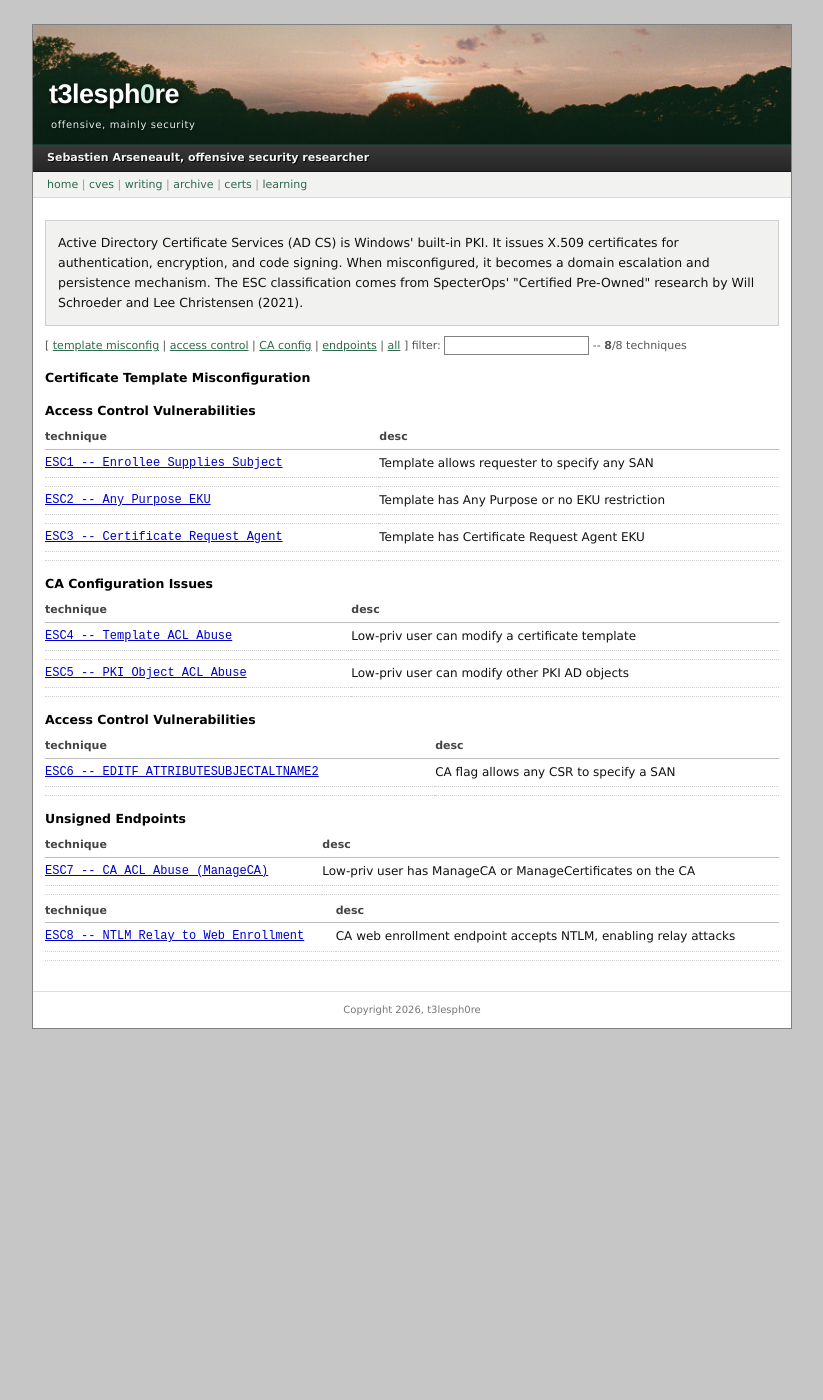
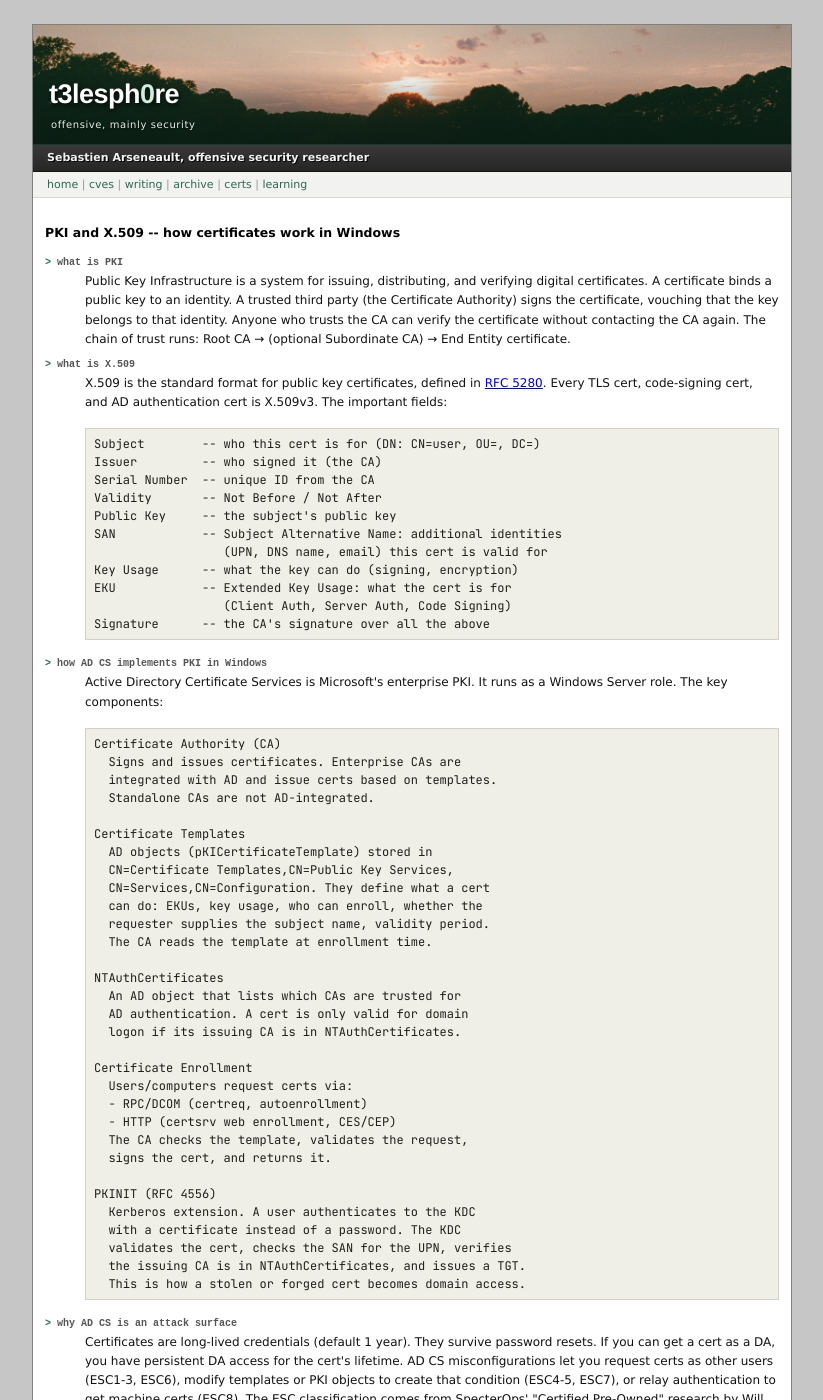
Before and after one commit to t3lesph0re/t3lesph0re.github.io, a Jekyll site: the page built from adcs.html, in a window 1280 px wide and 1400 px high. Shown: the whole window, without its empty margins (228-1051 px from the left). Built offline with Jekyll 4.4.1, drawn with Linux system fonts in a browser that asks for light colours; some of the changed text lies outside the part shown.

Commit message:
Add PKI/X.509 primer to AD CS page, rename what to desc, canonical refs

```diff
--- a/adcs.html
+++ b/adcs.html
@@ -3,8 +3,71 @@ layout: default
 title: "AD CS abuse"
 ---
 
+<div class="blockhdr">PKI and X.509 -- how certificates work in Windows</div>
+
+<div style="padding:0 0 12px;font-size:12px;line-height:1.6">
+<dl>
+<dt style="font-family:'Courier New',monospace;font-size:10px;font-weight:bold;color:#555;margin:8px 0 1px"><span style="color:#2d6a4f">> </span>what is PKI</dt>
+<dd>Public Key Infrastructure is a system for issuing, distributing, and verifying digital certificates. A certificate binds a public key to an identity. A trusted third party (the Certificate Authority) signs the certificate, vouching that the key belongs to that identity. Anyone who trusts the CA can verify the certificate without contacting the CA again. The chain of trust runs: Root CA → (optional Subordinate CA) → End Entity certificate.</dd>
+
+<dt style="font-family:'Courier New',monospace;font-size:10px;font-weight:bold;color:#555;margin:8px 0 1px"><span style="color:#2d6a4f">> </span>what is X.509</dt>
+<dd>X.509 is the standard format for public key certificates, defined in <a href="https://www.rfc-editor.org/rfc/rfc5280" target="_blank" rel="noopener">RFC 5280</a>. Every TLS cert, code-signing cert, and AD authentication cert is X.509v3. The important fields:
+<pre style="font-family:'JetBrains Mono',ui-monospace,'Courier New',monospace;font-size:12px;line-height:1.5;background:#efeee7;border:1px solid #d3d0c4;color:#1f1e1a;padding:6px 8px;white-space:pre-wrap;word-break:break-all;margin:4px 0 6px;font-feature-settings:'liga' 0,'calt' 0">Subject        -- who this cert is for (DN: CN=user, OU=, DC=)
+Issuer         -- who signed it (the CA)
+Serial Number  -- unique ID from the CA
+Validity       -- Not Before / Not After
+Public Key     -- the subject's public key
+SAN            -- Subject Alternative Name: additional identities
+                  (UPN, DNS name, email) this cert is valid for
+Key Usage      -- what the key can do (signing, encryption)
+EKU            -- Extended Key Usage: what the cert is for
+                  (Client Auth, Server Auth, Code Signing)
+Signature      -- the CA's signature over all the above</pre></dd>
+
+<dt style="font-family:'Courier New',monospace;font-size:10px;font-weight:bold;color:#555;margin:8px 0 1px"><span style="color:#2d6a4f">> </span>how AD CS implements PKI in Windows</dt>
+<dd>Active Directory Certificate Services is Microsoft's enterprise PKI. It runs as a Windows Server role. The key components:
+<pre style="font-family:'JetBrains Mono',ui-monospace,'Courier New',monospace;font-size:12px;line-height:1.5;background:#efeee7;border:1px solid #d3d0c4;color:#1f1e1a;padding:6px 8px;white-space:pre-wrap;word-break:break-all;margin:4px 0 6px;font-feature-settings:'liga' 0,'calt' 0">Certificate Authority (CA)
+  Signs and issues certificates. Enterprise CAs are
+  integrated with AD and issue certs based on templates.
+  Standalone CAs are not AD-integrated.
+
+Certificate Templates
+  AD objects (pKICertificateTemplate) stored in
+  CN=Certificate Templates,CN=Public Key Services,
+  CN=Services,CN=Configuration. They define what a cert
+  can do: EKUs, key usage, who can enroll, whether the
+  requester supplies the subject name, validity period.
+  The CA reads the template at enrollment time.
+
+NTAuthCertificates
+  An AD object that lists which CAs are trusted for
+  AD authentication. A cert is only valid for domain
+  logon if its issuing CA is in NTAuthCertificates.
+
+Certificate Enrollment
+  Users/computers request certs via:
+  - RPC/DCOM (certreq, autoenrollment)
+  - HTTP (certsrv web enrollment, CES/CEP)
+  The CA checks the template, validates the request,
+  signs the cert, and returns it.
+
+PKINIT (RFC 4556)
+  Kerberos extension. A user authenticates to the KDC
+  with a certificate instead of a password. The KDC
+  validates the cert, checks the SAN for the UPN, verifies
+  the issuing CA is in NTAuthCertificates, and issues a TGT.
+  This is how a stolen or forged cert becomes domain access.</pre></dd>
+
+<dt style="font-family:'Courier New',monospace;font-size:10px;font-weight:bold;color:#555;margin:8px 0 1px"><span style="color:#2d6a4f">> </span>why AD CS is an attack surface</dt>
+<dd>Certificates are long-lived credentials (default 1 year). They survive password resets. If you can get a cert as a DA, you have persistent DA access for the cert's lifetime. AD CS misconfigurations let you request certs as other users (ESC1-3, ESC6), modify templates or PKI objects to create that condition (ESC4-5, ESC7), or relay authentication to get machine certs (ESC8). The ESC classification comes from SpecterOps' "Certified Pre-Owned" research by Will Schroeder and Lee Christensen (2021).</dd>
+
+<dt style="font-family:'Courier New',monospace;font-size:10px;font-weight:bold;color:#555;margin:8px 0 1px"><span style="color:#2d6a4f">> </span>references</dt>
+<dd>[ <a href="https://www.rfc-editor.org/rfc/rfc5280" target="_blank" rel="noopener">RFC 5280 -- X.509 PKI Certificate Profile</a> ] · [ <a href="https://learn.microsoft.com/en-us/windows-server/identity/ad-cs/active-directory-certificate-services-overview" target="_blank" rel="noopener">What is AD CS? (Microsoft)</a> ] · [ <a href="https://www.rfc-editor.org/rfc/rfc4556" target="_blank" rel="noopener">RFC 4556 -- PKINIT</a> ]</dd>
+</dl>
+</div>
+
 <div class="msgbox">
-Active Directory Certificate Services (AD CS) is Windows' built-in PKI. It issues X.509 certificates for authentication, encryption, and code signing. When misconfigured, it becomes a domain escalation and persistence mechanism. The ESC classification comes from SpecterOps' "Certified Pre-Owned" research by Will Schroeder and Lee Christensen (2021).
+The ESC attack classes below target specific misconfigurations in this infrastructure. Each one exploits a gap between what the template/CA allows and what should be allowed.
 </div>
 
 <div style="margin:0 0 8px;font-size:11px;color:#555">
```
